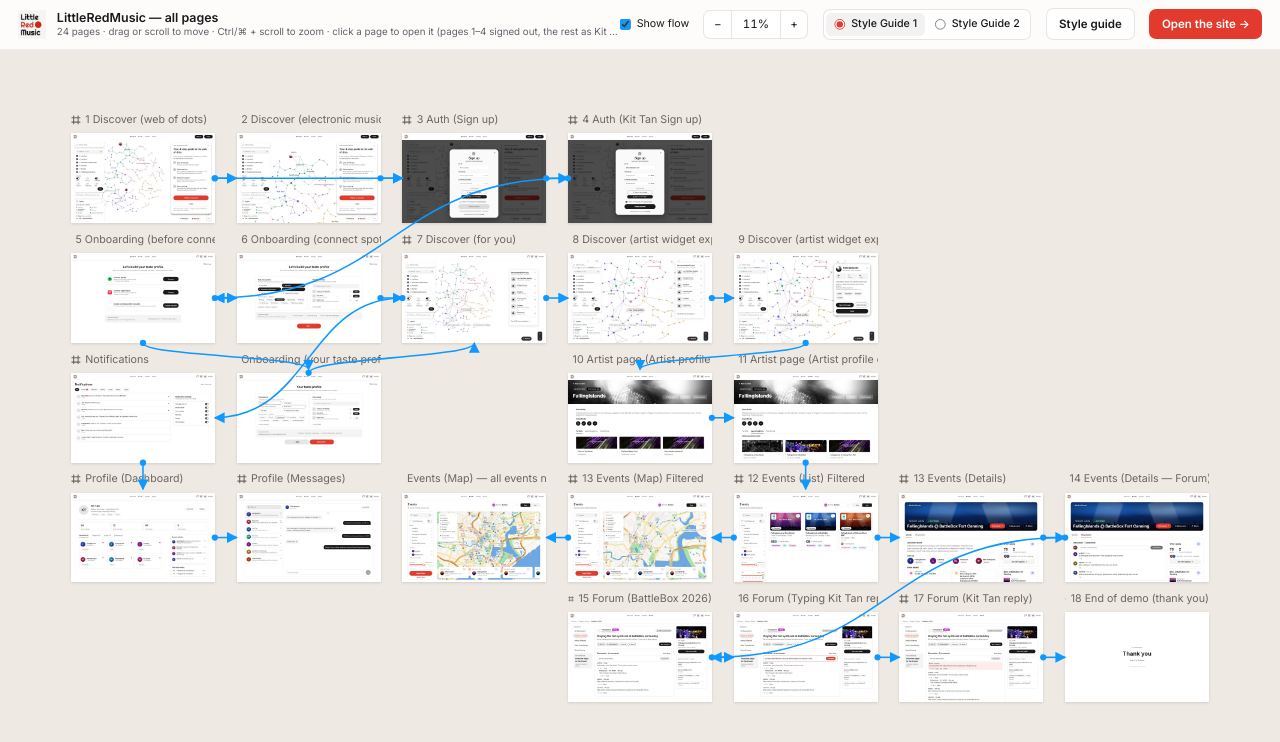
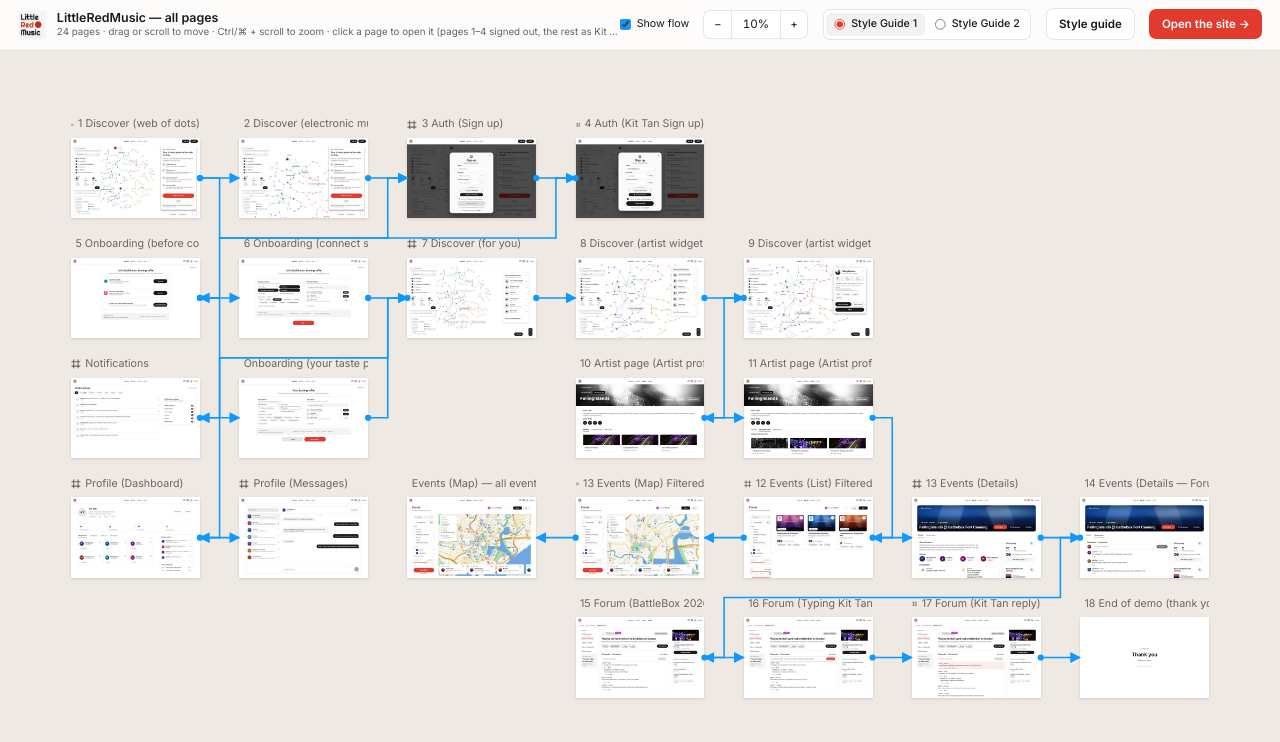
Before and after one commit to Mordaax/IDP-G12-Team5, a Vue app: page / in a window 1280 px wide. Shown: the top 742 px of the page. Built offline with nearby package versions, Linux system fonts and the light colour scheme.

Commit message:
Route overview arrows through wider screen gaps

```diff
--- a/src/pages/Overview.jsx
+++ b/src/pages/Overview.jsx
@@ -12,8 +12,8 @@ import ThemeToggle, { useTheme } from '@/components/ThemeToggle'
 
 const W = 1440 // every page is drawn at the size of the Figma frames
 const H = 900
-const COL = W + 220
-const ROW = H + 300
+const COL = W + 440 // room for connectors and labels between screens
+const ROW = H + 440
 
 // Pages seen signed out; every other page is opened signed in as Kit Tan (the mock account).
 const GUEST_PAGES = ['discover', 'electronic', 'signup', 'signup-filled']
@@ -248,29 +248,37 @@ function Flow({ view, hover }) {
         const b = BY_KEY[to]
         const dx = b.x - a.x
         const dy = b.y - a.y
-        // leave from the side facing the other page
-        let p1, p2, c1, c2
-        if (Math.abs(dy) > Math.abs(dx) * 0.6 && dy !== 0) {
-          const down = dy > 0
-          p1 = s(a.x + W / 2, down ? a.y + H : a.y)
-          p2 = s(b.x + W / 2, down ? b.y - 34 : b.y + H)
-          const k = Math.abs(p2[1] - p1[1]) * 0.5
-          c1 = [p1[0], p1[1] + (down ? k : -k)]
-          c2 = [p2[0], p2[1] - (down ? k : -k)]
-        } else {
+        // Route through the gutters and meet frames at their sides, below the
+        // title and page header instead of pointing into the top edge.
+        let p1, p2, path, mid
+        if (dy === 0 && Math.abs(dx) === COL) {
           const right = dx > 0
           p1 = s(right ? a.x + W : a.x, a.y + H / 2)
           p2 = s(right ? b.x : b.x + W, b.y + H / 2)
-          const k = Math.abs(p2[0] - p1[0]) * 0.5
-          c1 = [p1[0] + (right ? k : -k), p1[1]]
-          c2 = [p2[0] - (right ? k : -k), p2[1]]
+          path = `M${p1} L${p2}`
+          mid = [(p1[0] + p2[0]) / 2, p1[1]]
+        } else {
+          const sourceRight = dx >= 0
+          const targetRight = dx <= 0
+          const gutter = (COL - W) / 2
+          p1 = s(sourceRight ? a.x + W : a.x, a.y + H / 2)
+          p2 = s(targetRight ? b.x + W : b.x, b.y + H / 2)
+          const sourceLaneX = s(sourceRight ? a.x + W + gutter : a.x - gutter, 0)[0]
+          const targetLaneX = s(targetRight ? b.x + W + gutter : b.x - gutter, 0)[0]
+          if (dx === 0) {
+            path = `M${p1} L${sourceLaneX},${p1[1]} L${sourceLaneX},${p2[1]} L${p2}`
+            mid = [sourceLaneX, (p1[1] + p2[1]) / 2]
+          } else {
+            const laneY = s(0, dy < 0 ? a.y - (ROW - H) / 2 : a.y + H + (ROW - H) / 2)[1]
+            path = `M${p1} L${sourceLaneX},${p1[1]} L${sourceLaneX},${laneY} L${targetLaneX},${laneY} L${targetLaneX},${p2[1]} L${p2}`
+            mid = [(sourceLaneX + targetLaneX) / 2, laneY]
+          }
         }
         const active = !hover || hover === from || hover === to
-        const mid = [(p1[0] + 3 * c1[0] + 3 * c2[0] + p2[0]) / 8, (p1[1] + 3 * c1[1] + 3 * c2[1] + p2[1]) / 8]
         return (
           <g key={`${from}-${to}`} opacity={active ? 1 : 0.35}>
             <circle cx={p1[0]} cy={p1[1]} r="3.5" fill="var(--lrm-raw-0d99ff)" />
-            <path d={`M${p1} C${c1} ${c2} ${p2}`} fill="none" stroke="var(--lrm-raw-0d99ff)" strokeWidth={active && hover ? 2.5 : 1.75} markerEnd={`url(#${active ? 'flow-arrow' : 'flow-arrow-dim'})`} />
+            <path d={path} fill="none" stroke="var(--lrm-raw-0d99ff)" strokeWidth={active && hover ? 2.5 : 1.75} markerEnd={`url(#${active ? 'flow-arrow' : 'flow-arrow-dim'})`} />
             {showLabels && (
               <foreignObject x={mid[0] - 80} y={mid[1] - 11} width="160" height="22">
                 <div className="flex h-full items-center justify-center">
```
